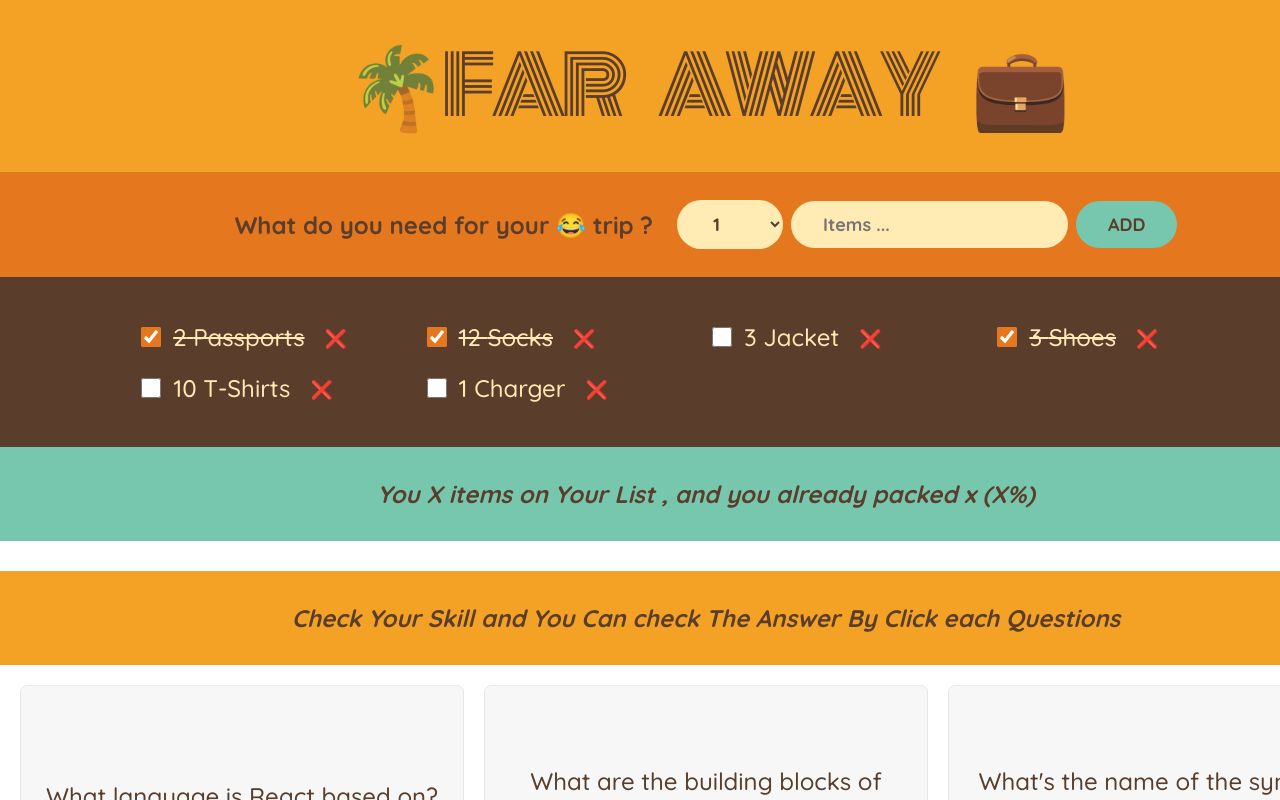
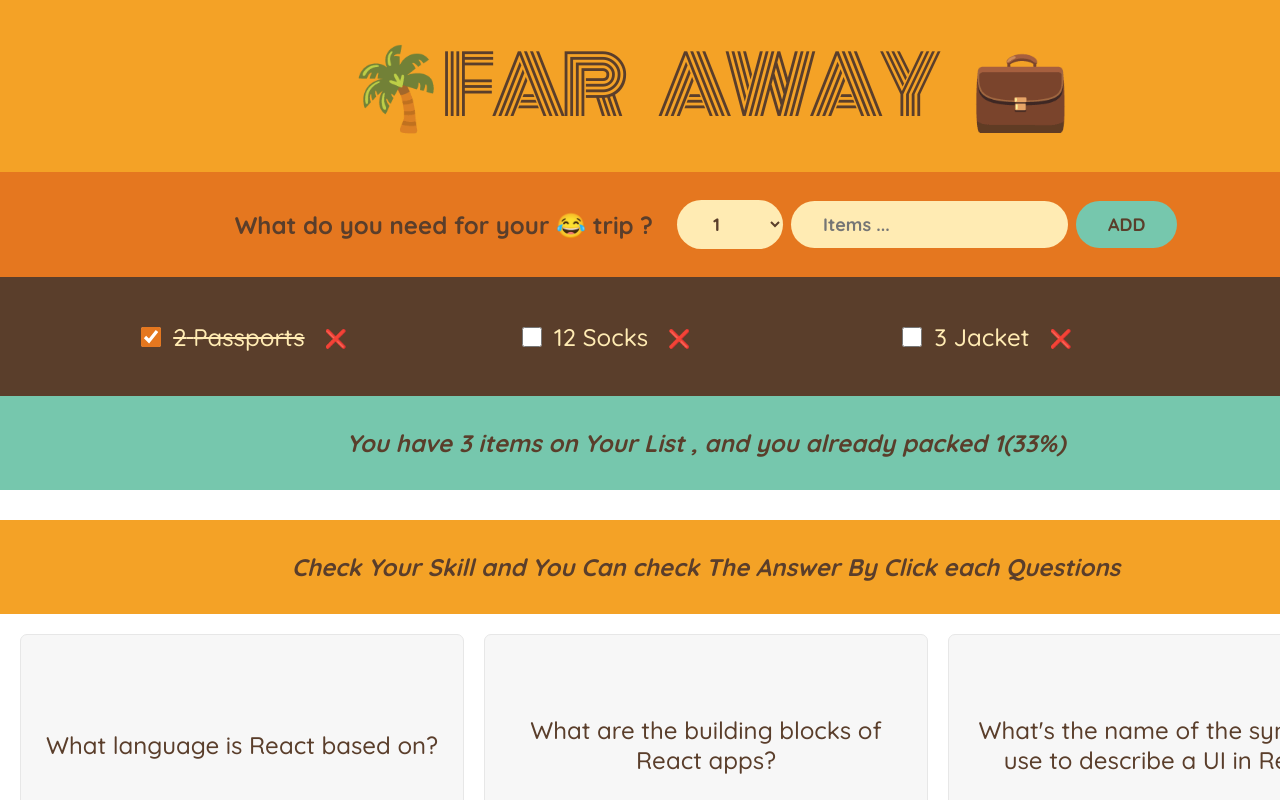
Before and after one commit to challelign/travel-list, a React (Create React App) app: page / in a window 1280 px wide. Both pictures are taken after a click on the checkbox 151 px from the left and 336 px from the top of the page. Shown: the top 800 px of the page. Built offline with nearby package versions, Linux system fonts and the light colour scheme.

Commit message:
calculating statistic like total packed percentage and total items and more logic

```diff
--- a/src/App.js
+++ b/src/App.js
@@ -6,11 +6,11 @@
 import FlashCards from "./components/FlashCards";
 const initialItems = [
 	{ id: 1, description: "Passports", quantity: 2, packed: false },
-	{ id: 2, description: "Socks", quantity: 12, packed: true },
+	{ id: 2, description: "Socks", quantity: 12, packed: false },
 	{ id: 3, description: "Jacket", quantity: 3, packed: false },
-	{ id: 4, description: "Shoes", quantity: 3, packed: true },
-	{ id: 5, description: "T-Shirts", quantity: 10, packed: false },
-	{ id: 6, description: "Charger", quantity: 1, packed: false },
+	// { id: 4, description: "Shoes", quantity: 3, packed: false },
+	// { id: 5, description: "T-Shirts", quantity: 10, packed: false },
+	// { id: 6, description: "Charger", quantity: 1, packed: false },
 ];
 function App() {
 	const [items, setItems] = useState(initialItems);
@@ -38,7 +38,7 @@
 				onDeleteItem={handleDeleteItem}
 				onToggleItem={handleToggleItem}
 			/>
-			<Stats />
+			<Stats items={items} />
 			<br></br>
 			<FlashCards />
 			<br></br>
--- a/src/components/Stats.jsx
+++ b/src/components/Stats.jsx
@@ -1,9 +1,27 @@
 import React from "react";
 
-const Stats = () => {
+const Stats = ({ items }) => {
+	const numItems = items.length;
+	const numPacked = items.filter((item) => item.packed).length;
+	const percentage = Math.round((numPacked / numItems) * 100);
+	if (!items.length || numPacked === 0)
+		return (
+			<p className="stats">
+				<em>
+					Start Adding some items to your packing list Or Please Check Your
+					packed Items 🚀
+				</em>
+			</p>
+		);
+
 	return (
 		<footer className="stats">
-			<em>You X items on Your List , and you already packed x (X%)</em>
+			<em>
+				{percentage === 100
+					? "You got Everything Ready to go ✈️"
+					: `You have ${numItems} items on Your List , and you already packed
+				${numPacked}(${percentage}%)`}
+			</em>
 		</footer>
 	);
 };
```
